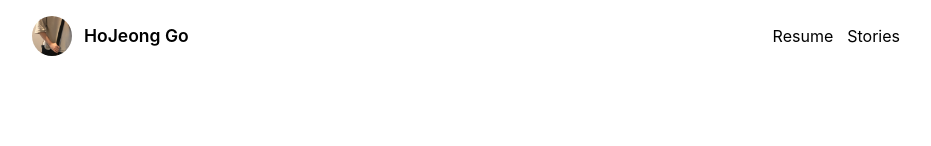
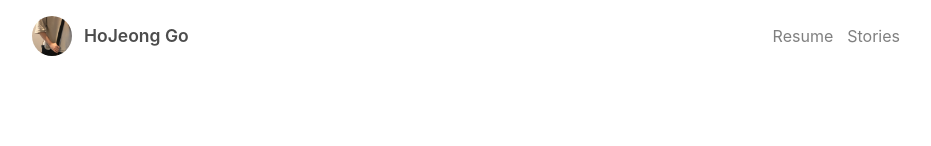
Before and after one commit to seia-soto/atwork, a Next.js app: page /resume in a window 1280 px wide. Shown: the top 146 px of the page, without its empty margins (174-1105 px from the left). Built offline with nearby package versions, Linux system fonts and the light colour scheme; a web font is replaced by a local one.

Commit message:
feat(component): move styles to variants

```diff
--- a/src/components/Navigation.tsx
+++ b/src/components/Navigation.tsx
@@ -17,7 +17,7 @@ export const Right = styled('div', {
 export const StyledItem = styled('a', {
   display: 'inline-flex',
   height: '100%',
-  color: 'inherit',
+  color: 'rgba(0,0,0,.5)',
   textDecoration: 'none',
 
   justifyContent: 'center',
@@ -26,7 +26,17 @@ export const StyledItem = styled('a', {
   transition: 'color .3s ease-in-out',
 
   '&:hover': {
-    color: '#2A82CB'
+    color: 'black'
+  },
+
+  variants: {
+    type: {
+      featured: {
+        color: 'rgba(0,0,0,.7)',
+        fontWeight: 600,
+        fontSize: '17.5px'
+      }
+    }
   }
 })
 
--- a/src/layouts/Navigation.tsx
+++ b/src/layouts/Navigation.tsx
@@ -5,7 +5,7 @@ import * as Navigation from '../components/Navigation'
 const NavigationLayout: NextPage = () => {
   return (
     <Navigation.Wrapper size='md'>
-      <Navigation.Item css={{ fontWeight: 600, fontSize: '17.5px' }} href='/'>
+      <Navigation.Item type='featured' href='/'>
         <Avatar src='/images/avatar.png' css={{ marginRight: '12px', height: '40px' }} />
         HoJeong Go
       </Navigation.Item>
--- a/src/pages/index.tsx
+++ b/src/pages/index.tsx
@@ -8,8 +8,8 @@ interface IPageProps {}
 const Page: NextPage<IPageProps> = (props: IPageProps) => {
   return (
     <>
+      <Navigation />
       <Header.Wrapper layout='main'>
-        <Navigation />
         <Header.Context>
           <Container size='xl'>
             <h1>Transition to TypeScript</h1>
```
